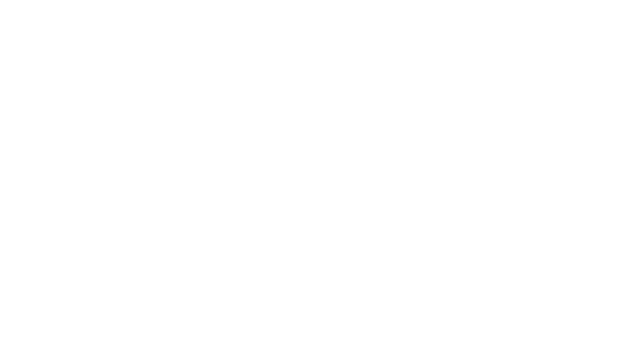
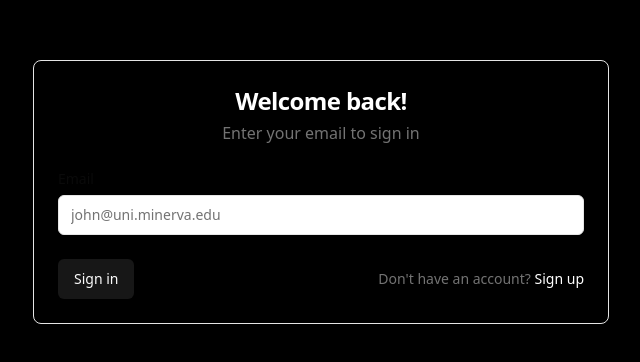
Before and after one commit to Abdulrahmansoliman/CS162-assignment-rotation-ready, a React app in the folder frontend/: page / in a window 1280 px wide. Before the commit this address had no page. Shown: the part 208-570 px from the top of the page, without its empty margins (319-959 px from the left). Built offline with nearby package versions, Linux system fonts and the light colour scheme; the HTML template or start-up script is replaced by a standard one.

Commit message:
temporary home routing to login

```diff
--- a/frontend/package.json
+++ b/frontend/package.json
@@ -23,6 +23,7 @@
     "react": "^19.2.0",
     "react-dom": "^19.2.0",
     "react-router-dom": "^7.9.6",
+    "requirements": "^3.0.0",
     "tailwind-merge": "^3.4.0",
     "tailwindcss-animate": "^1.0.7"
   },
--- a/frontend/src/App.jsx
+++ b/frontend/src/App.jsx
@@ -7,6 +7,7 @@
   return (
     <Router>
       <Routes>
+        <Route path="/" element={<LoginPage />} />
         <Route path="/signup" element={<SignupPage />} />
         <Route path="/login" element={<LoginPage />} />
         <Route path="/profile" element={<ProfilePage />} />
```
Also changed, not shown: 1 other file (tests, documents, lock files or other folders).
